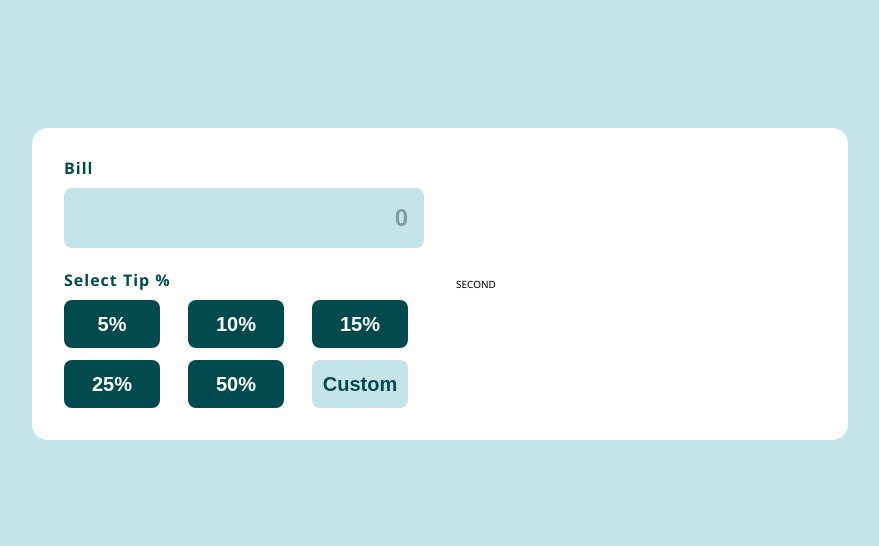
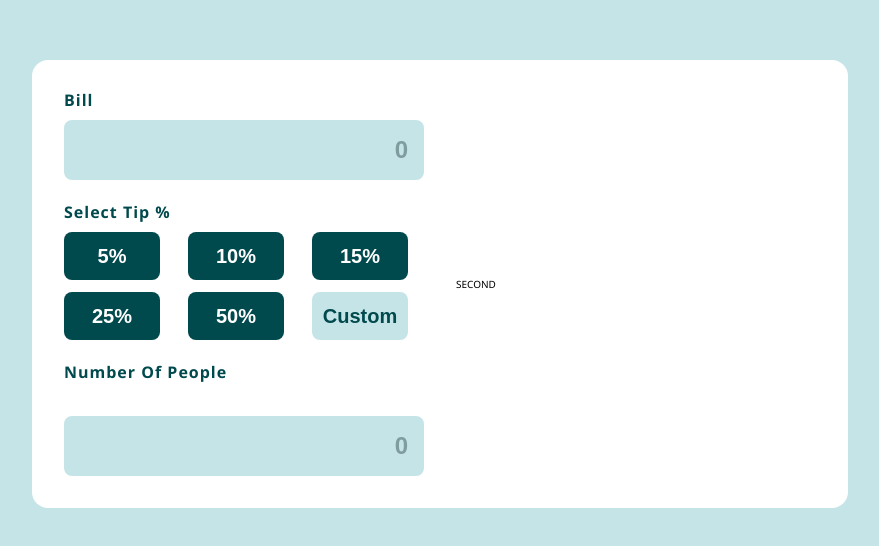
Before and after one commit to Sabelo-Hlatshwayo/tip-calculator, a React (Vite) app: page / in a window 1280 px wide. Shown: the part 116-662 px from the top of the page, without its empty margins (200-1079 px from the left). Built offline with nearby package versions, Linux system fonts and the light colour scheme.

Commit message:
Add the input element for selecting the number of people

```diff
--- a/src/App.jsx
+++ b/src/App.jsx
@@ -9,6 +9,19 @@ function App() {
                 <form className="calculator__input-box">
                     <InitialBill />
                     <TipPercentage />
+
+                    <label
+                        className="calculator__people"
+                        htmlFor="people"
+                    >
+                        number of people
+                    </label>
+                    <input
+                        type="text"
+                        className="calculator__people-input"
+                        placeholder="0"
+                        id="people"
+                    />
                 </form>
                 <div className="calculator__output-box">SECOND</div>
             </div>
--- a/src/index.css
+++ b/src/index.css
@@ -47,7 +47,8 @@ body {
 }
 
 .calculator__bill,
-.calculator__tip-percent {
+.calculator__tip-percent,
+.calculator__people {
     font-size: 1.6rem;
     font-weight: 700;
     color: hsl(183, 100%, 15%);
@@ -57,7 +58,8 @@ body {
     display: block;
 }
 
-.calculator__bill-input {
+.calculator__bill-input,
+.calculator__people-input {
     font-size: 2.4rem;
     font-weight: 700;
     color: hsl(183, 100%, 15%);
@@ -71,11 +73,13 @@ body {
     transition: all 0.3s;
 }
 
-.calculator__bill-input::placeholder {
+.calculator__bill-input::placeholder,
+.calculator__people-input::placeholder {
     color: hsl(184, 14%, 56%);
 }
 
-.calculator__bill-input:focus {
+.calculator__bill-input:focus,
+.calculator__people-input:focus {
     outline: none;
     box-shadow: 0 0 0 0.2rem hsl(172, 67%, 45%);
 }
```
